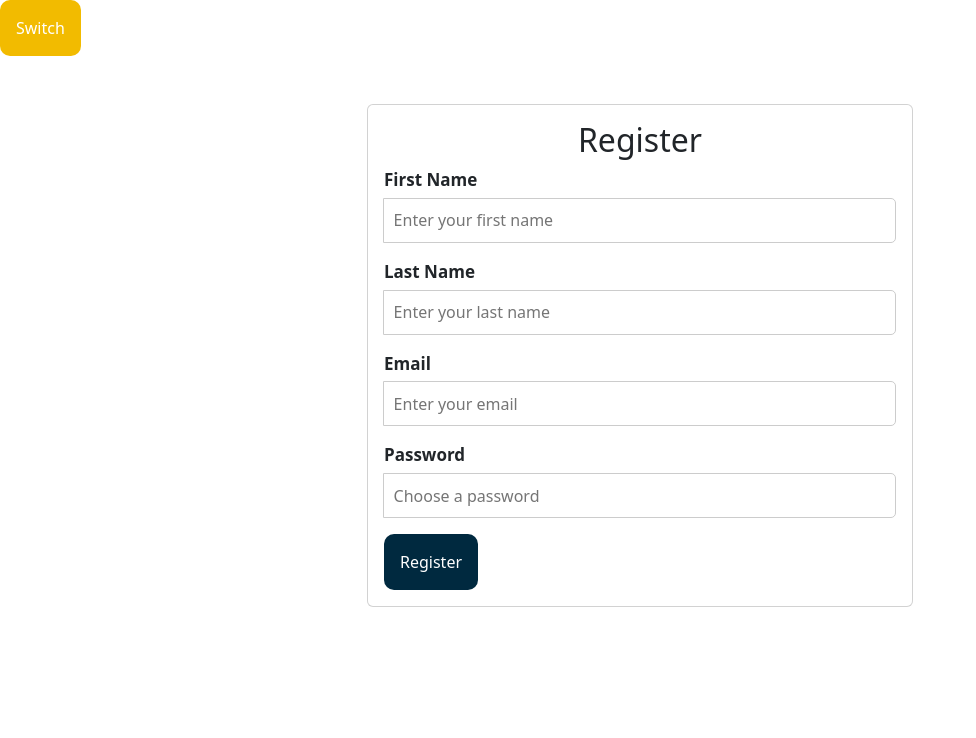
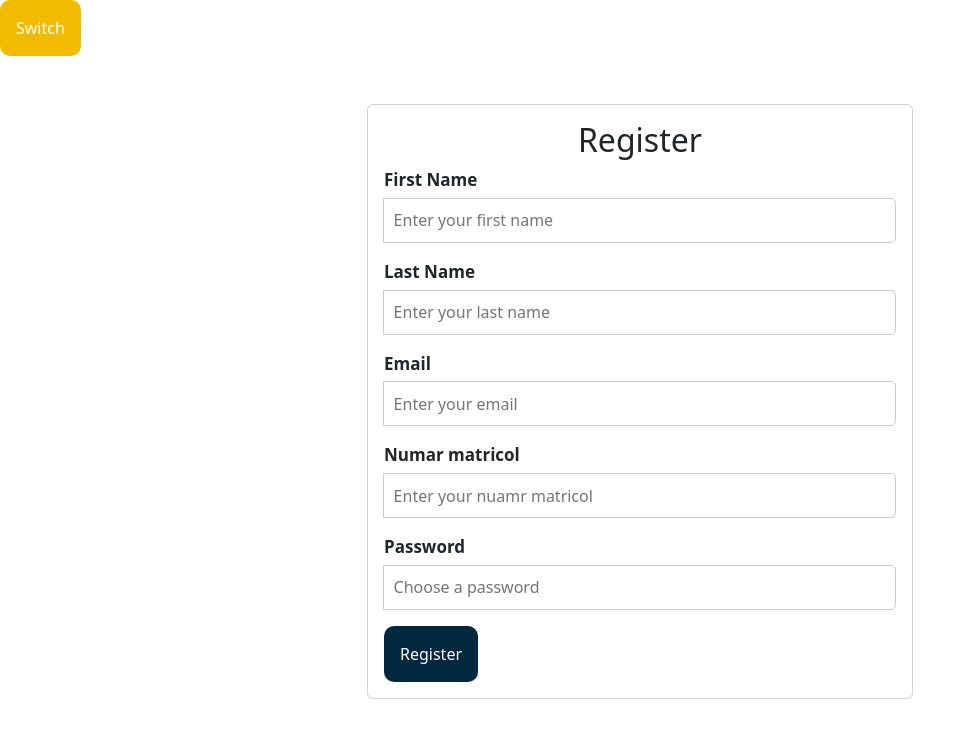
Before and after one commit to andrei645/ScholarshipManager, a React (Create React App) app in the folder fe-react/: page / in a window 1280 px wide. Both pictures are taken after a click on the button "Switch". Shown: the top 738 px of the page, without its empty margins (0-976 px from the left). Built offline with nearby package versions, Linux system fonts and the light colour scheme.

Commit message:
login / register functionality

```diff
--- a/fe-react/src/components/Login/Login.js
+++ b/fe-react/src/components/Login/Login.js
@@ -2,8 +2,40 @@ import { Button } from "../Button/Button";
 import "../../utils/utils.scss";
 import { Input } from "../Input/Input";
 import "./Login.scss";
+import { useState } from "react";
+import axiosInstance from "../../services/AxiosInstance";
+import {useNavigate} from "react-router-dom";
 
 export const Login = () => {
+  const [formData, setFormData] = useState({
+    email: "",
+    password: "",
+  });
+  const [error, setError] = useState("");
+  const navigate = useNavigate();
+
+  const handleChange = (e) => {
+    const { name, value } = e.target;
+    setFormData({
+      ...formData,
+      [name]: value,
+    });
+  };
+
+  const handleSubmit = (e) => {
+    e.preventDefault();
+    axiosInstance
+      .post("api/authenticate", formData)
+      .then((response) => {
+        const jwtToken = response.data;
+        sessionStorage.setItem("auth_code", jwtToken);
+        navigate('*')
+      })
+      .catch(() => {
+        setError("Wrong credentials");
+      });
+  };
+
   return (
     <div className="container">
       <div className="row justify-content-center">
@@ -11,29 +43,28 @@ export const Login = () => {
           <div className="card mt-5">
             <div className="card-body">
               <h2 className="card-title text-center">Login</h2>
-            <form>
+              <form onSubmit={handleSubmit}>
                 <div className="mb-3">
                   <Input
                     type="text"
                     name="email"
                     label="Email"
                     placeholder="Enter your email"
-              onChange={() => console.log("changed")}
+                    onChange={handleChange}
                     className="input-textField"
                   />
                   <Input
-              type="text"
+                    type="password"
                     name="password"
                     label="Password"
                     placeholder="Choose a password"
-              onChange={() => console.log("changed")}
+                    onChange={handleChange}
                     className="input-textField"
                   />
-              <Button
-              type={"button"} className=""
-              onClick={() => console.log("click")}
-              > Login
-            </Button>
+                  {
+                    error ? <p style={{ color:'red'}}>{error}</p> : ""
+                  }
+                  <Button type={"submit"}> Login</Button>
                 </div>
               </form>
             </div>
@@ -41,6 +72,5 @@ export const Login = () => {
         </div>
       </div>
     </div>
-
   );
 };
--- a/fe-react/src/components/Register/Register.js
+++ b/fe-react/src/components/Register/Register.js
@@ -1,10 +1,25 @@
-import React from 'react';
+import React, { useState } from "react";
 import { Input } from "../Input/Input";
 import "../../utils/utils.scss";
 import "./Register.scss";
-import { Button } from '../Button/Button';
+import { Button } from "../Button/Button";
+import axiosInstance from "../../services/AxiosInstance";
 
 export const Register = () => {
+  const [userData, setUserData] = useState({ role: "student" });
+  const [successfullyCreated, setSuccessfullyCreated] = useState("");
+
+  const handleChange = (event) => {
+    setUserData({ ...userData, [event.target.name]: event.target.value });
+  };
+
+  const handleSubmit = async (event) => {
+    event.preventDefault();
+    await axiosInstance.post("api/register", userData).then(() => {
+      setSuccessfullyCreated("Registered successfully. Now you can log in.");
+    }).catch(() => {})
+  };
+
   return (
     <div className="container">
       <div className="row justify-content-center">
@@ -12,24 +27,24 @@ export const Register = () => {
           <div className="card mt-5">
             <div className="card-body">
               <h2 className="card-title text-center">Register</h2>
-              <form>
+              <form onSubmit={handleSubmit}>
                 <div className="mb-3">
                   <Input
                     type="text"
-                    name="firstName"
+                    name="prenume"
                     label="First Name"
                     placeholder="Enter your first name"
-                    onChange={() => console.log("changed")}
+                    onChange={handleChange}
                     className="input-textField"
                   />
                 </div>
                 <div className="mb-3">
                   <Input
                     type="text"
-                    name="lastName"
+                    name="numeFam"
                     label="Last Name"
                     placeholder="Enter your last name"
-                    onChange={() => console.log("changed")}
+                    onChange={handleChange}
                     className="input-textField"
                   />
                 </div>
@@ -39,7 +54,17 @@ export const Register = () => {
                     name="email"
                     label="Email"
                     placeholder="Enter your email"
-                    onChange={() => console.log("changed")}
+                    onChange={handleChange}
+                    className="input-textField"
+                  />
+                </div>
+                <div className="mb-3">
+                  <Input
+                    type="text"
+                    name="nrMat"
+                    label="Numar matricol"
+                    placeholder="Enter your nuamr matricol"
+                    onChange={handleChange}
                     className="input-textField"
                   />
                 </div>
@@ -49,13 +74,17 @@ export const Register = () => {
                     name="password"
                     label="Password"
                     placeholder="Choose a password"
-                    onChange={() => console.log("changed")}
+                    onChange={handleChange}
                     className="input-textField"
                   />
                 </div>
+                {successfullyCreated ? (
+                  <p className="account-created">{successfullyCreated}</p>
+                ) : (
+                  <></>
+                )}
 
-                  <Button type="submit">Register</Button>
-
+                <Button type="submit">Register</Button>
               </form>
             </div>
           </div>
--- a/fe-react/src/components/Register/Register.scss
+++ b/fe-react/src/components/Register/Register.scss
@@ -0,0 +1,6 @@
+@import "../../utils/utils.scss";
+
+.account-created{
+
+   color: green;
+}
--- a/fe-react/src/services/AxiosInstance.js
+++ b/fe-react/src/services/AxiosInstance.js
@@ -1,7 +1,7 @@
 import axios from "axios";
 
 const axiosInstance = axios.create({
-  baseURL: "http://localhost:5000",
+  baseURL: "http://localhost:8085",
 });
 
 axiosInstance.interceptors.request.use(
```
Lines whose indentation alone changed are shown as unchanged.
